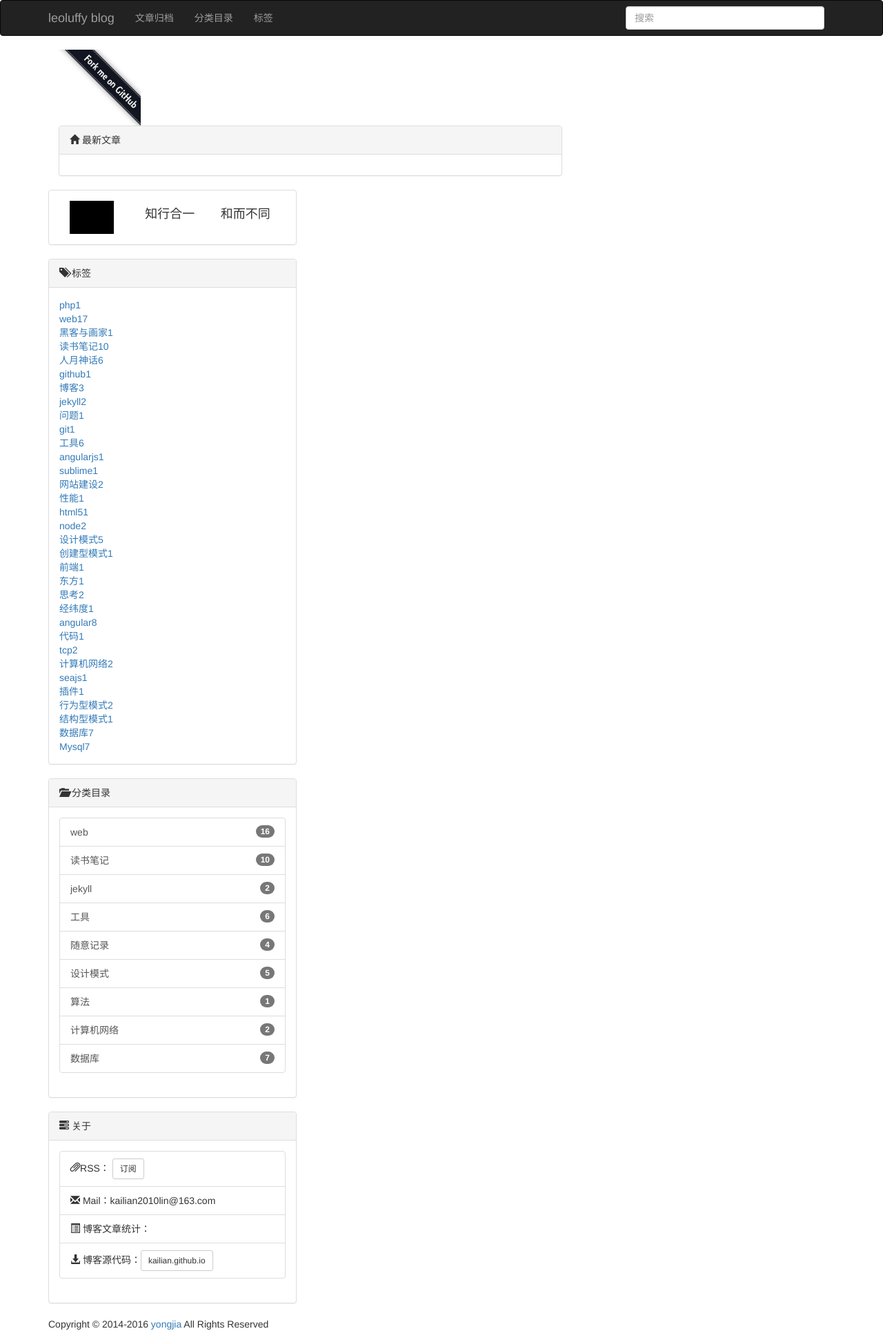
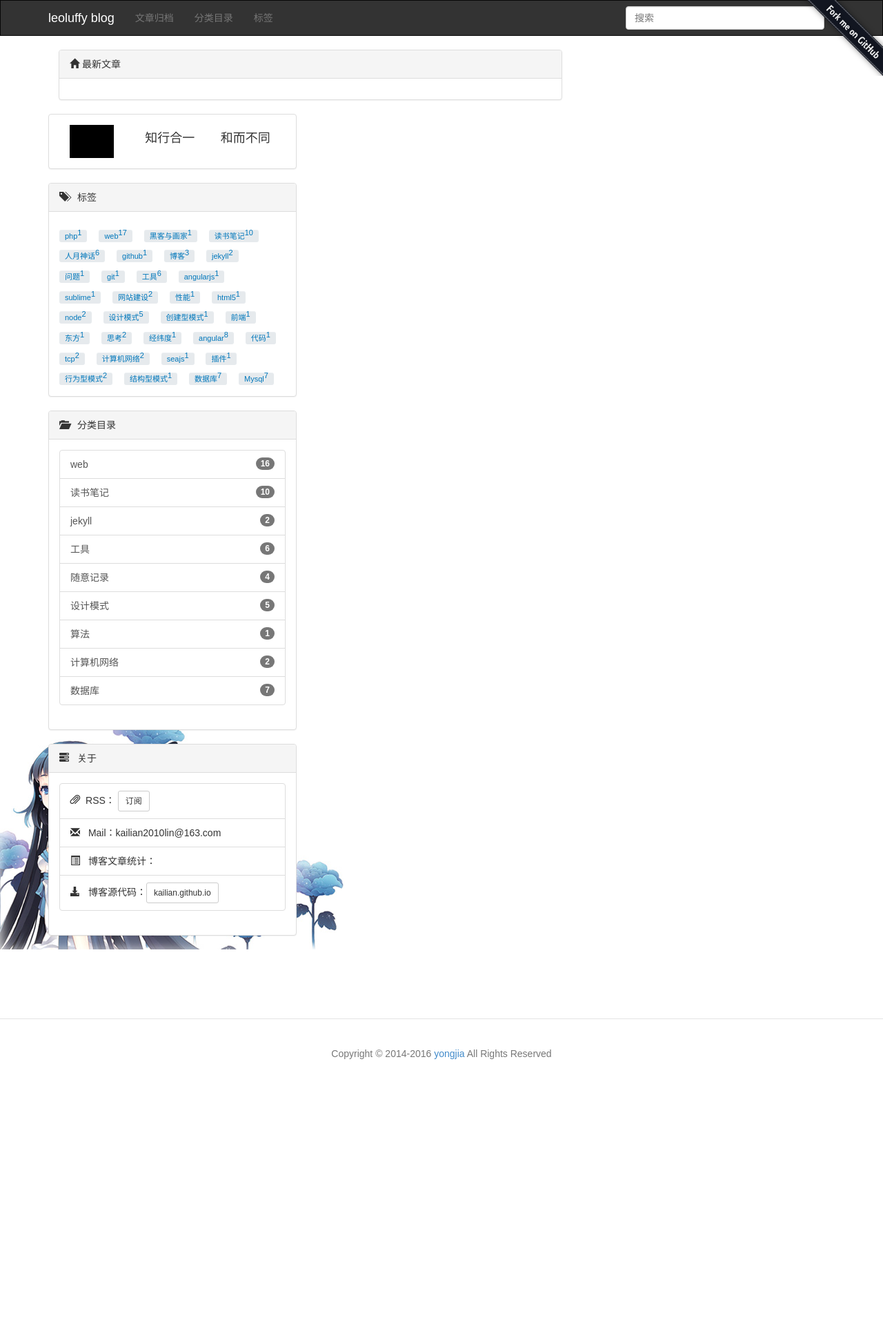
Before and after one commit to leoluffy/leoluffy.github.io, a Jekyll site: the page built from index.html, in a window 1280 px wide. Shown: the whole page at 69% size. Built offline with Jekyll 4.4.1, drawn with Linux system fonts in a browser that asks for light colours; nearby versions of some CDN libraries; library files that are not in the unit come from our copies; after the commit the page ends 1577 px from its top, so only the background shows below that.

Commit message:
提交配置

```diff
--- a/_config.yml
+++ b/_config.yml
@@ -67,7 +67,7 @@ JB :
   #   http://s3.amazonaws.com/yoursite/themes/watermelon
   #   /assets
   #
-  ASSET_PATH : false
+  ASSET_PATH : /assets/themes/twitter
 
   # These paths are to the main pages Jekyll-Bootstrap ships with.
   # Some JB helpers refer to these paths; change them here if needed.
```
